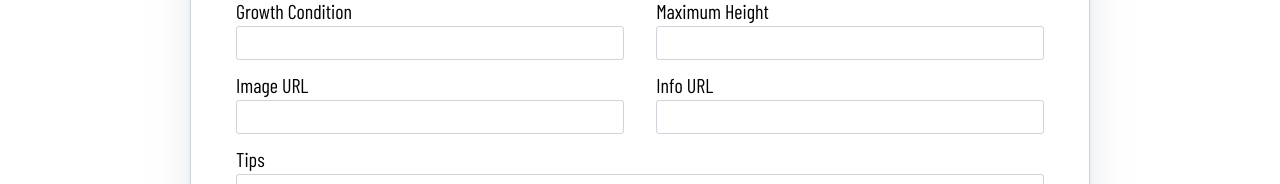
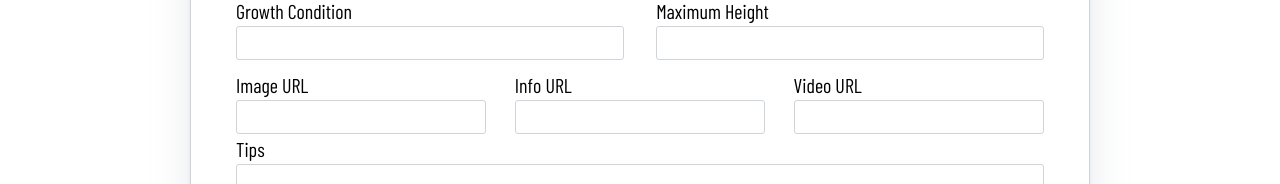
Before and after one commit to tgoade/react-js-plant-inventory, a React (Create React App) app: page / in a window 1280 px wide. Shown: the part 264-448 px from the top of the page. Built offline with nearby package versions, Linux system fonts and the light colour scheme; no server answers; the database is empty; a web font is replaced by a local one.

Commit message:
added plant name sorting functionality

```diff
--- a/src/App.css
+++ b/src/App.css
@@ -107,12 +107,15 @@ input, textarea {
 .one-input-row, .two-input-row {
   margin: 0 0 10px;
 }
-.two-input-row {
+.two-input-row, .three-input-row {
     display: flex;
     justify-content: space-between;
 }
-.input-one, .input-two {
+.two-input-row .input-one, .two-input-row .input-two {
     width: 48%;
+}
+.three-input-row .input-one, .three-input-row .input-two, .three-input-row .input-three {
+  width: 31%;
 }
 input[type=reset] {
   background-color: #cdcdcd;
@@ -177,6 +180,17 @@ input[type=reset] {
   max-width: 800px;
   max-height: 500px;
   margin: 0 auto;
+
+}
+.video-modal {
+  display: flex;
+  align-items: center;
+  margin-top: 100px;
+}
+.video-modal iframe {
+  width: 800px;
+  height: 500px;
+  margin: 20px;
 }
 .ReactModal__Overlay {
   background-color: rgba(0, 0, 0, 0.60)!important;
--- a/src/components/PlantsApp.js
+++ b/src/components/PlantsApp.js
@@ -2,6 +2,7 @@ import Modal from 'react-modal';
 import db from '../firebase';
 import { useEffect, useState, useRef } from 'react';
 import { collection, addDoc, setDoc, doc, getDoc, deleteDoc, onSnapshot } from 'firebase/firestore';
+
 
 
 Modal.setAppElement('#root');       // To remove the Accessibility console errors
@@ -14,31 +15,30 @@ const PlantsApp = () => {
         maxHeight: '',
         imageUrl: '',
         infoUrl: '',
+        videoUrl: '',
         tips: '',
         added: ''
     }
     const [ modalIsOpen, setModalIsOpen ] = useState(false);
-    const [{plantName, growthCondition, maxHeight, imageUrl, infoUrl, tips}, setSelectedPlant] = useState(initialState)
+    const [videoModal, setVideoModal] = useState(false);
+    const [{plantName, growthCondition, maxHeight, imageUrl, infoUrl, videoUrl, tips}, setSelectedPlant] = useState(initialState)
     const [enteredName, setEnteredName] = useState('');
     const [enteredCondition, setEnteredCondition] = useState('');
     const [enteredHeight, setEnteredHeight] = useState('');
     const [enteredImage, setEnteredImage] = useState('');
     const [enteredInfo, setEnteredInfo] = useState('');
+    const [enteredVideo, setEnteredVideo] = useState('');
     const [enteredTips, setEnteredTips] = useState('');
-    //const [selectedName, setSelectedName] = useState('');
     const [plants, setPlants] = useState([]);
     const [editId, setEditId] = useState('');
-    // const plantNameRef = useRef();
-    // const growthConditionRef = useRef();
-    // const maxHeightRef = useRef();
-    // const imageUrlRef = useRef();
-    // const infoUrlRef = useRef();
-    // const tipsRef = useRef();
+    //const [videoId, setVideoId] = useState('');
+    //const [sortName, setSortName] = useState('asc');
     const plantNameUpdateRef = useRef();
     const growthConditionUpdateRef = useRef();
     const maxHeightUpdateRef = useRef();
     const imageUrlUpdateRef = useRef();
     const infoUrlUpdateRef = useRef();
+    const videoUrlUpdateRef = useRef();
     const tipsUpdateRef = useRef();
 
     const collectionRef = collection(db, 'plants');
@@ -60,6 +60,9 @@ const PlantsApp = () => {
     const enteredInfoHandler = (event) => {
         setEnteredInfo(event.target.value);
     }
+    const enteredVideoHandler = (event) => {
+        setEnteredVideo(event.target.value);
+    }
     const enteredTipsHandler = (event) => {
         setEnteredTips(event.target.value);
     }
@@ -73,6 +76,7 @@ const PlantsApp = () => {
                 maxHeight: enteredHeight,
                 imageUrl: enteredImage,
                 infoUrl: enteredInfo,
+                videoUrl: enteredVideo,
                 tips: enteredTips
             }
             const docRef = await addDoc(collectionRef, payload);             // Adding the const let us get the auto generated id in Firestore by retrieving 'docRef.id'
@@ -107,11 +111,43 @@ const PlantsApp = () => {
         return id;
     }
 
+    // Trigger Video Modal
+
+    const videoModalHandler = async (id) => {
+        setVideoModal(true);
+        //setVideoId(id);
+        try {
+        const docRef = doc(db, 'plants', id);
+        const docSnap = await getDoc(docRef);
+            if(docSnap.exists()){
+                setSelectedPlant(() => docSnap.data());
+
+            } else {
+                console.log("No such document");
+            }
+        } catch(error){
+            alert(error);
+        }
+    }
+
     // Retrieve entries from Firestore
 
     useEffect(() => {
         const unSubscribe = onSnapshot(collection(db, 'plants'), (snapshot) => {           // onSnapshot is a realtime listener, data will update itself each time there's a change in the database. Setting it to a constant so that we can unhook it later
-            setPlants(snapshot.docs.map(doc => ({...doc.data(), id: doc.id})));
+
+            const plantsRandom = snapshot.docs.map(doc => ({...doc.data(), id: doc.id}));
+            plantsRandom.forEach(plant => {
+                console.log(plant.plantName);
+            });
+            const plantsCompare = (a,b) => {
+                let plantA = a.plantName.toLowerCase().trim();  // to avoid case sensitivity and remove any whitespace at the start and end of string
+                let plantB = b.plantName.toLowerCase().trim();
+                    if (plantA < plantB) { return -1 }; // sorting string ascending
+                    if (plantA > plantB) { return 1 };
+                    return 0 ;
+            }
+            const plantsSorted = plantsRandom.sort(plantsCompare);
+            setPlants(plantsSorted);
         });
         return unSubscribe;                                                                 // returning the function to useEffect so that it can terminate the listener.  This can also be written without the 'return', the {} after the arrow, and the constant to imply a return of the following single object.
     }, [])
@@ -129,6 +165,7 @@ const PlantsApp = () => {
                 maxHeight: maxHeightUpdateRef.current.value,
                 imageUrl: imageUrlUpdateRef.current.value,
                 infoUrl: infoUrlUpdateRef.current.value,
+                videoUrl: videoUrlUpdateRef.current.value,
                 tips: tipsUpdateRef.current.value
             }
             await setDoc(docRef, payload);
@@ -153,6 +190,7 @@ const PlantsApp = () => {
         setEnteredHeight('');
         setEnteredImage('');
         setEnteredInfo('');
+        setEnteredVideo('');
         setEnteredTips('');
         setSelectedPlant({...initialState});
     }
@@ -180,7 +218,7 @@ const PlantsApp = () => {
                                 <input type="text" name="maxHeight" value={enteredHeight} onChange={enteredHeightHandler} id="maxHeight" />
                             </div>
                         </div>
-                        <div className="two-input-row">
+                        <div className="three-input-row">
                             <div className="input-one">
                                 <label htmlFor="imageUrl">Image URL</label>
                                 <input type="text" name="imageUrl" value={enteredImage} onChange={enteredImageHandler} id="imageUrl" />
@@ -188,6 +226,10 @@ const PlantsApp = () => {
                             <div className="input-two">
                                 <label htmlFor="infoUrl">Info URL</label>
                                 <input type="text" name="infoUrl" value={enteredInfo} onChange={enteredInfoHandler} id="infoUrl" />
+                            </div>
+                            <div className="input-three">
+                                <label htmlFor="infoUrl">Video URL</label>
+                                <input type="text" name="videoUrl" value={enteredVideo} onChange={enteredVideoHandler} id="videoUrl" />
                             </div>
                         </div>
                         <div className="one-input-row">
@@ -217,7 +259,7 @@ const PlantsApp = () => {
                                 <input type="text" name="maxHeight" defaultValue={maxHeight || ''} ref={maxHeightUpdateRef} id="maxHeight" />
                             </div>
                         </div>
-                        <div className="two-input-row">
+                        <div className="three-input-row">
                             <div className="input-one">
                                 <label htmlFor="imageUrl">Image URL</label>
                                 <input type="text" name="imageUrl" defaultValue={imageUrl || ''} ref={imageUrlUpdateRef} id="imageUrl" />
@@ -225,6 +267,10 @@ const PlantsApp = () => {
                             <div className="input-two">
                                 <label htmlFor="infoUrl">Info URL</label>
                                 <input type="text" name="infoUrl" defaultValue={infoUrl || ''} ref={infoUrlUpdateRef} id="infoUrl" />
+                            </div>
+                            <div className="input-three">
+                                <label htmlFor="infoUrl">Youtube Video ID</label>
+                                <input type="text" name="videoUrl" defaultValue={videoUrl || ''} ref={videoUrlUpdateRef} id="videoUrl" />
                             </div>
                         </div>
                         <div className="one-input-row">
@@ -235,6 +281,10 @@ const PlantsApp = () => {
                             <button type="submit" >Update</button>
                         </div>
                     </form>
+                </Modal>
+                <Modal isOpen={videoModal} onRequestClose={() => setVideoModal(false)} className="video-modal">
+                    <button className="closeModal" onClick={() => setVideoModal(false)}>x</button>
+                    <iframe src={`https://www.youtube.com/embed/${videoUrl}`} title="YouTube video player" frameBorder="0" allow="accelerometer; autoplay; clipboard-write; encrypted-media; gyroscope; picture-in-picture" allowfullscreen></iframe>
 
                 </Modal>
         </header>
@@ -260,6 +310,7 @@ const PlantsApp = () => {
                                 <td>{plant.maxHeight}</td>
                                 <td>{plant.tips}</td>
                                 <td>
+                                    {plant.videoUrl ? <i className="far fa-play-circle" onClick={() => videoModalHandler(plant.id)}></i> : ""}
                                     <i className="far fa-edit" onClick={() => modalHandler(plant.id)}></i>
                                     <i className="far fa-trash-alt" onClick={() => deleteHandler(plant.id)}></i>
                                 </td>
```
